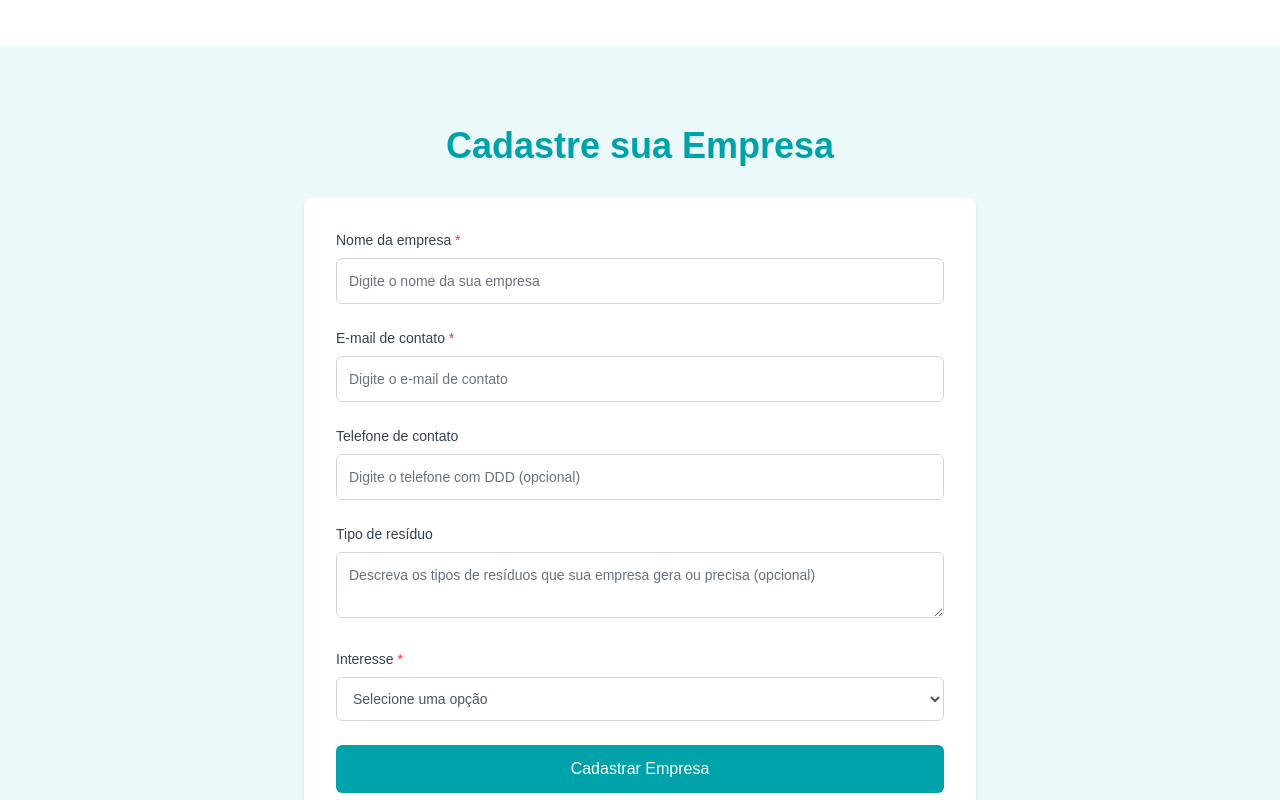
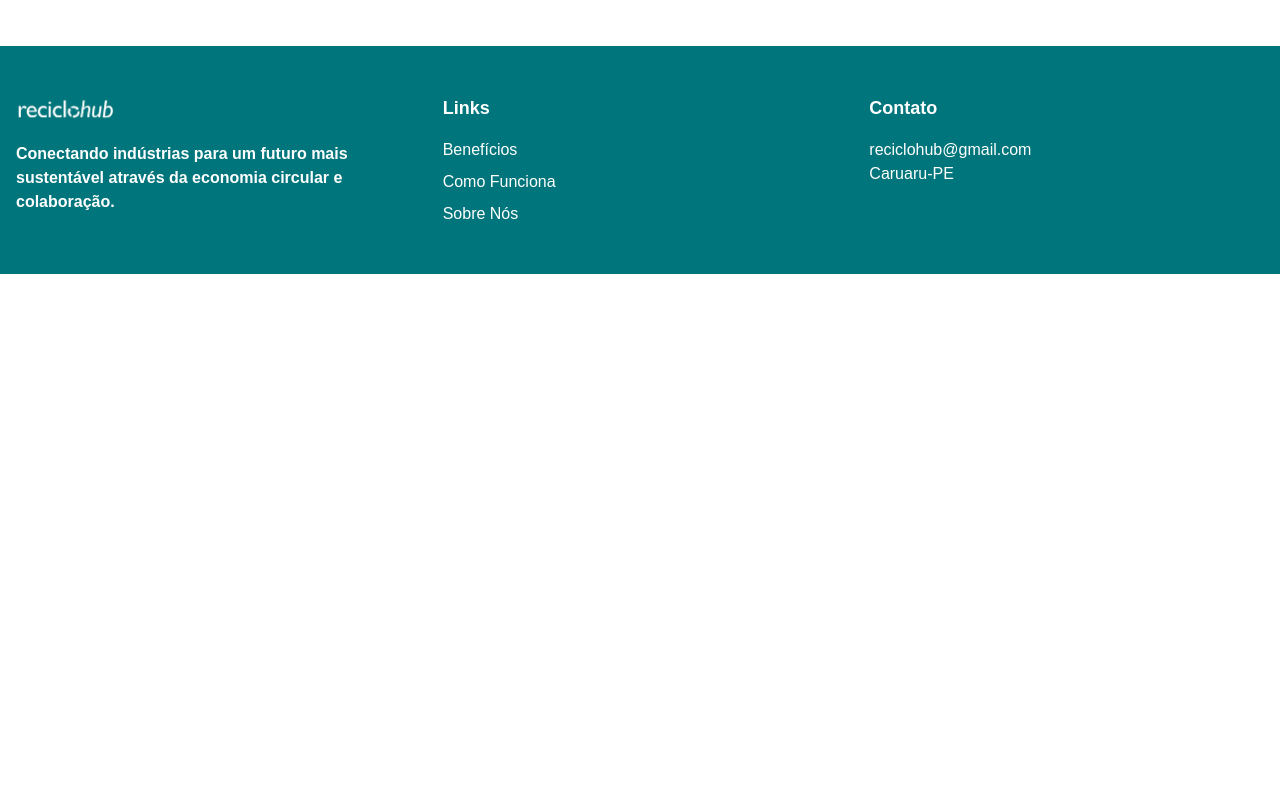
Before and after one commit to Vandilmacandido/reciclohub_prototype, a Next.js app: page / in a window 1280 px wide. Shown: the part 2480-3280 px from the top of the page. After the commit the page ends 2754 px from the top, so only its background shows below. Built offline with nearby package versions, Linux system fonts and the light colour scheme.

Commit message:
Registro

```diff
--- a/src/app/page.tsx
+++ b/src/app/page.tsx
@@ -2,15 +2,19 @@
 
 import Image from "next/image";
 import Link from "next/link";
-
-import { useState } from "react";
+import { useRouter } from "next/navigation";
+import { useState, useEffect } from "react";
 
 export default function Home() {
   const [menuOpen, setMenuOpen] = useState(false);
-  const [loading, setLoading] = useState(false);
-  const [showSuccess, setShowSuccess] = useState(false);
-  const [showError, setShowError] = useState(false);
+  const router = useRouter();
 
+  // Verifica se o usuário está logado ao carregar a página
+  useEffect(() => {
+    if (typeof window !== "undefined" && localStorage.getItem("token")) {
+      router.replace("/feed");
+    }
+  }, [router]);
 
   return (
     <main className="min-h-screen bg-white" id="">
@@ -34,7 +38,7 @@ export default function Home() {
               Sobre Nós
             </Link>
             <Link
-              href="#cadastro"
+              href="/register"
               className="rounded-md bg-[#00A2AA] px-4 py-2 text-sm md:text-base font-medium text-white hover:bg-teal-600"
             >
               Cadastre-se
@@ -122,6 +126,13 @@ export default function Home() {
                   onClick={() => setMenuOpen(false)}
                 >
                   Cadastre-se
+                </Link>
+                <Link
+                  href="/login"
+                  className="rounded-md bg-[#00A2AA] px-6 py-3 text-white font-medium hover:bg-teal-600"
+                  onClick={() => setMenuOpen(false)}
+                >
+                  Login
                 </Link>
               </nav>
             </div>
@@ -267,155 +278,6 @@ export default function Home() {
       </section>
 
 
-      <>
-        {/* Cadastro Section */}
-        <section id="cadastro" className="py-16 md:py-20 bg-[#83D5D9]/15">
-          <div className="container mx-auto px-4">
-            <h2 className="mb-8 text-center text-3xl md:text-4xl font-extrabold text-[#00A2AA]">
-              Cadastre sua Empresa
-            </h2>
-            <form
-              id="reciclohub-form"
-              className="max-w-2xl mx-auto bg-white p-8 rounded-lg shadow-md"
-              onSubmit={async (e) => {
-                e.preventDefault();
-                setLoading(true);
-                const formData = new FormData(e.target as HTMLFormElement);
-                const data = Object.fromEntries(formData.entries());
-
-                try {
-                  const response = await fetch("https://api.sheetmonkey.io/form/qxyYQVeHBiYcpAeMYBzk8C", {
-                    method: "POST",
-                    headers: { "Content-Type": "application/json" },
-                    body: JSON.stringify(data),
-                  });
-                  if (!response.ok) throw new Error("Erro na resposta do servidor");
-
-                  setShowSuccess(true);
-                  (e.target as HTMLFormElement).reset(); // Limpa o formulário
-                } catch (error) {
-                  console.error("Erro ao enviar cadastro:", error);
-                  setShowError(true);
-                } finally {
-                  setLoading(false);
-                }
-              }}
-            >
-              {/* Campos do formulário */}
-              <div className="mb-6">
-                <label htmlFor="nomeEmpresa" className="block mb-2 text-sm font-medium text-gray-700">
-                  Nome da empresa <span className="text-red-500">*</span>
-                </label>
-                <input
-                  type="text"
-                  id="nomeEmpresa"
-                  name="nomeEmpresa"
-                  placeholder="Digite o nome da sua empresa"
-                  required
-                  className="w-full rounded-md border border-gray-300 p-3 text-sm text-black placeholder-gray-500 focus:border-teal-500 focus:ring-teal-500"
-                />
-              </div>
-
-              <div className="mb-6">
-                <label htmlFor="email" className="block mb-2 text-sm font-medium text-gray-700">
-                  E-mail de contato <span className="text-red-500">*</span>
-                </label>
-                <input
-                  type="email"
-                  id="email"
-                  name="email"
-                  placeholder="Digite o e-mail de contato"
-                  required
-                  className="w-full rounded-md border border-gray-300 p-3 text-sm text-black placeholder-gray-500 focus:border-teal-500 focus:ring-teal-500"
-                />
-              </div>
-
-              <div className="mb-6">
-                <label htmlFor="telefone" className="block mb-2 text-sm font-medium text-gray-700">
-                  Telefone de contato
-                </label>
-                <input
-                  type="tel"
-                  id="telefone"
-                  name="telefone"
-                  placeholder="Digite o telefone com DDD (opcional)"
-                  className="w-full rounded-md border border-gray-300 p-3 text-sm text-black placeholder-gray-500 focus:border-teal-500 focus:ring-teal-500"
-                />
-              </div>
-
-              <div className="mb-6">
-                <label htmlFor="tipoResiduo" className="block mb-2 text-sm font-medium text-gray-700">
-                  Tipo de resíduo
-                </label>
-                <textarea
-                  id="tipoResiduo"
-                  name="tipoResiduo"
-                  placeholder="Descreva os tipos de resíduos que sua empresa gera ou precisa (opcional)"
-                  className="w-full rounded-md border border-gray-300 p-3 text-sm text-black placeholder-gray-500 focus:border-teal-500 focus:ring-teal-500"
-                ></textarea>
-              </div>
-
-              <div className="mb-6">
-                <label htmlFor="interesse" className="block mb-2 text-sm font-medium text-gray-700">
-                  Interesse <span className="text-red-500">*</span>
-                </label>
-                <select
-                  id="interesse"
-                  name="interesse"
-                  required
-                  className="w-full rounded-md border border-gray-300 p-3 text-sm text-gray-600 focus:border-teal-500 focus:ring-teal-500"
-                >
-                  <option value="" className="text-gray-500">Selecione uma opção</option>
-                  <option value="receber" className="text-gray-600">Receber resíduos</option>
-                  <option value="trocar" className="text-gray-600">Trocar resíduos</option>
-                  <option value="vender" className="text-gray-600">Vender resíduos</option>
-                </select>
-              </div>
-
-              <button
-                type="submit"
-                disabled={loading}
-                className="w-full rounded-md bg-[#00A2AA] px-6 py-3 text-white font-medium hover:bg-teal-600 disabled:opacity-50 disabled:cursor-not-allowed"
-              >
-                {loading ? "Enviando..." : "Cadastrar Empresa"}
-              </button>
-            </form>
-          </div>
-        </section>
-
-        {/* Popup de Sucesso */}
-        {showSuccess && (
-          <div className="fixed inset-0 flex items-center justify-center bg-black bg-opacity-50 z-50">
-            <div className="bg-white p-8 rounded-lg shadow-lg text-center max-w-sm">
-              <h2 className="text-2xl font-bold text-[#00A2AA] mb-4">Cadastro Enviado!</h2>
-              <p className="text-gray-700 mb-6">Obrigado por se cadastrar em nossa plataforma.</p>
-              <button
-                onClick={() => setShowSuccess(false)}
-                className="rounded-md bg-[#00A2AA] px-6 py-2 text-white font-medium hover:bg-teal-600"
-              >
-                Fechar
-              </button>
-            </div>
-          </div>
-        )}
-
-        {/* Popup de Erro */}
-        {showError && (
-          <div className="fixed inset-0 flex items-center justify-center bg-black bg-opacity-50 z-50">
-            <div className="bg-white p-8 rounded-lg shadow-lg text-center max-w-sm">
-              <h2 className="text-2xl font-bold text-red-500 mb-4">Erro ao Enviar</h2>
-              <p className="text-gray-700 mb-6">Não conseguimos processar seu cadastro. Tente novamente.</p>
-              <button
-                onClick={() => setShowError(false)}
-                className="rounded-md bg-red-500 px-6 py-2 text-white font-medium hover:bg-red-600"
-              >
-                Fechar
-              </button>
-            </div>
-          </div>
-        )}
-      </>
-
       {/* Footer */}
       <footer id="footer" className="bg-[#00757B] py-12 text-white">
         <div className="container mx-auto px-4">
--- a/src/app/register/page.tsx
+++ b/src/app/register/page.tsx
@@ -149,7 +149,7 @@ export default function RegisterPage() {
         <div className="text-center pt-4">
           <p className="text-teal-600 text-sm">
             Já possui uma conta?{" "}
-            <Link href="/" className="font-medium underline hover:text-teal-700 transition-colors">
+            <Link href="/login" className="font-medium underline hover:text-teal-700 transition-colors">
               Fazer login
             </Link>
           </p>
```
